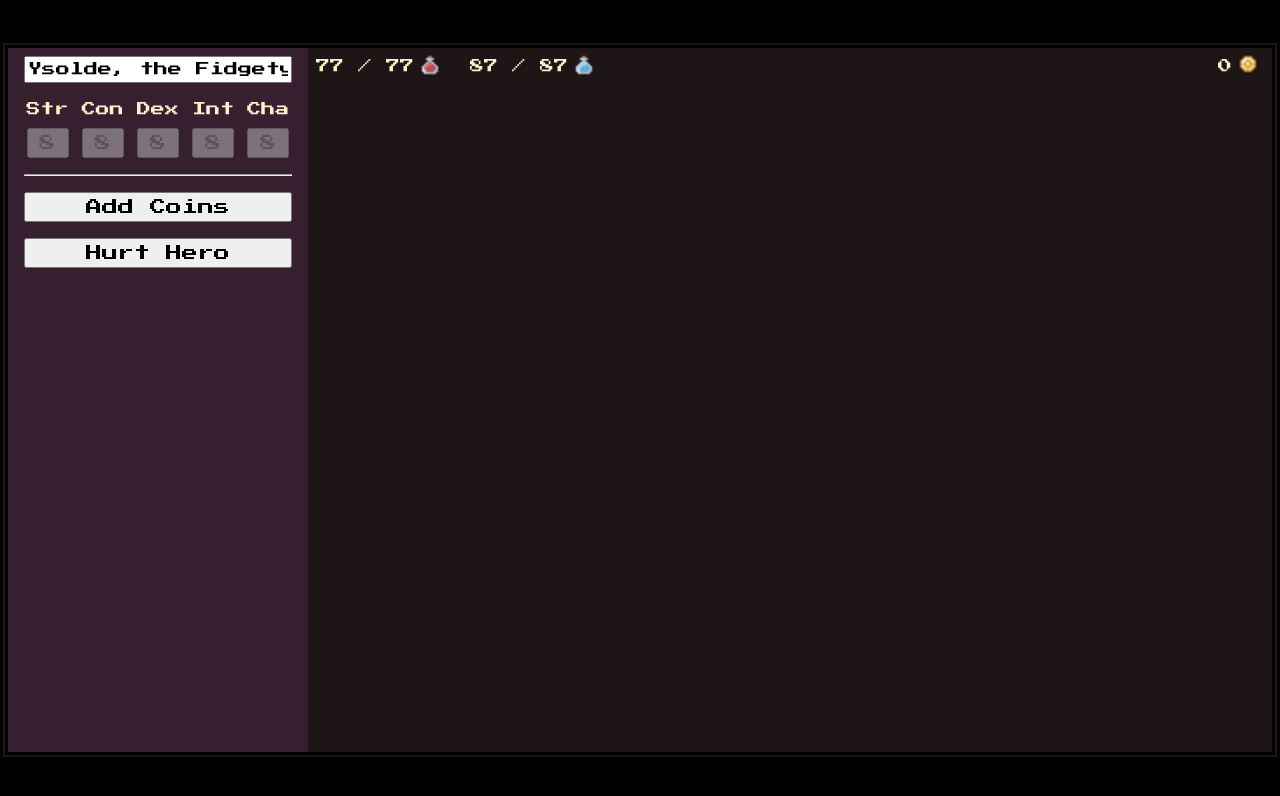
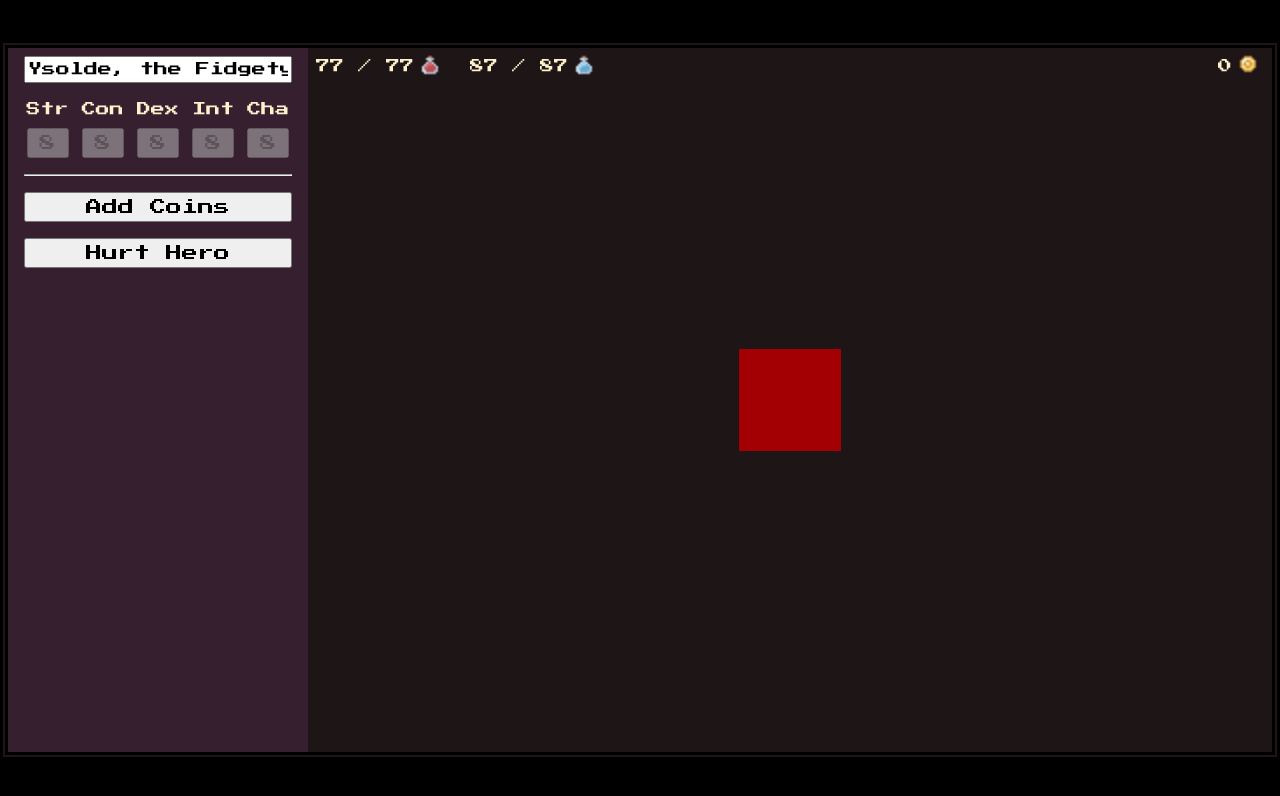
Before and after one commit to IamSebastianDev/lootiful, a React (Vite) app: page /game in a window 1280 px wide. Shown: the top 796 px of the page. Built offline with nearby package versions, Linux system fonts and the light colour scheme.

Commit message:
feat: integrate react three fiber

```diff
--- a/package.json
+++ b/package.json
@@ -12,15 +12,19 @@
   "dependencies": {
     "@fontsource/press-start-2p": "^5.0.20",
     "@heroicons/react": "^2.1.3",
+    "@react-three/drei": "^9.105.6",
+    "@react-three/fiber": "^8.16.6",
     "@tanstack/react-router": "^1.33.4",
     "react": "^18.2.0",
-    "react-dom": "^18.2.0"
+    "react-dom": "^18.2.0",
+    "three": "^0.164.1"
   },
   "devDependencies": {
     "@tanstack/router-devtools": "^1.33.4",
     "@tanstack/router-vite-plugin": "^1.32.17",
     "@types/react": "^18.2.66",
     "@types/react-dom": "^18.2.22",
+    "@types/three": "^0.164.0",
     "@typescript-eslint/eslint-plugin": "^7.2.0",
     "@typescript-eslint/parser": "^7.2.0",
     "@vitejs/plugin-react": "^4.2.1",
--- /dev/null
+++ b/src/components/board.tsx
@@ -0,0 +1,19 @@
+import React from "react";
+import { useGame } from "../hooks/use-game";
+import { Canvas } from "@react-three/fiber";
+
+export const Board: React.FC = () => {
+    const state = useGame();
+
+    return (
+        <div className="game-board">
+            <Canvas>
+                <ambientLight intensity={1} />
+                <mesh>
+                    <boxGeometry />
+                    <meshStandardMaterial color={"red"} />
+                </mesh>
+            </Canvas>
+        </div>
+    );
+};
--- a/src/index.scss
+++ b/src/index.scss
@@ -318,3 +318,8 @@ body {
     max-width: 30svw;
     background: var(--comp-hero-panel-bg);
 }
+
+.game-board {
+    position: absolute;
+    inset: 0;
+}
--- a/src/routes/game.tsx
+++ b/src/routes/game.tsx
@@ -4,6 +4,7 @@ import { Scene } from "../components/scene";
 
 import { HeroPanel } from "../components/hero-panel";
 import { HeroStats } from "../components/hero-stats";
+import { Board } from "../components/board";
 
 const GameRoute: React.FC = () => {
     return (
@@ -12,6 +13,7 @@ const GameRoute: React.FC = () => {
                 <HeroPanel />
                 <div className="stack vertical full-h full-w">
                     <HeroStats />
+                    <Board />
                 </div>
             </div>
         </Scene>
```
Also changed, not shown: 1 other file (tests, documents, lock files or other folders).
